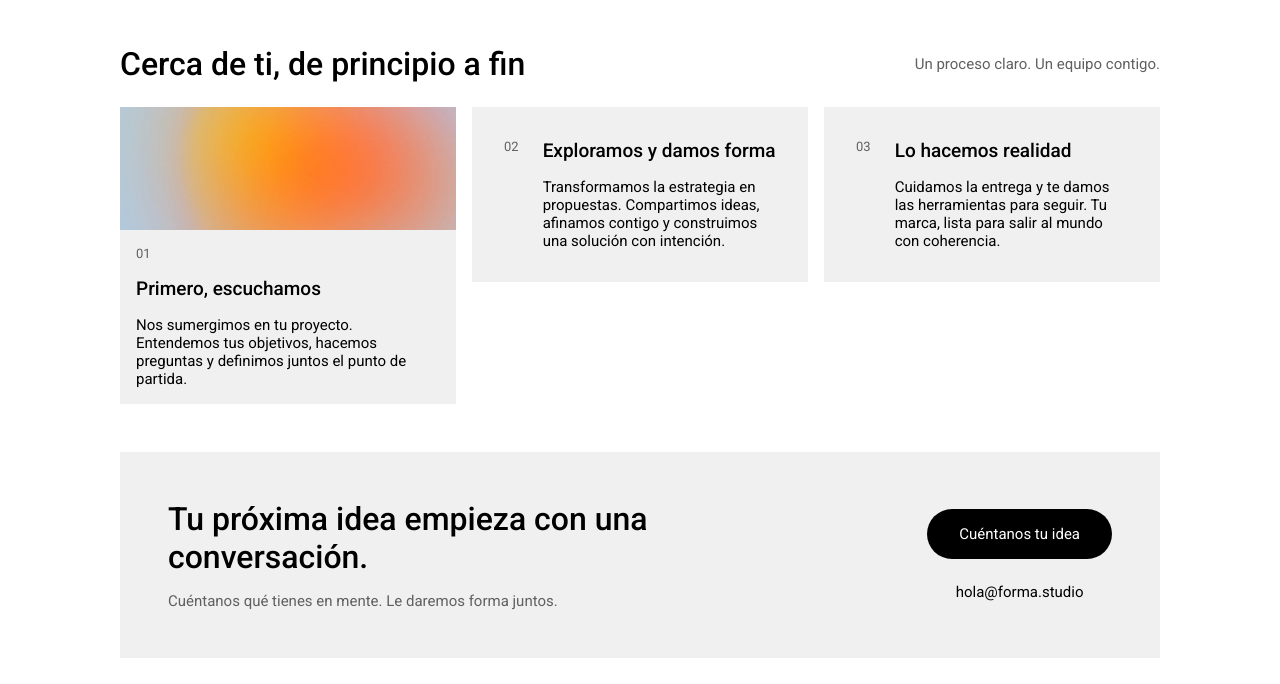
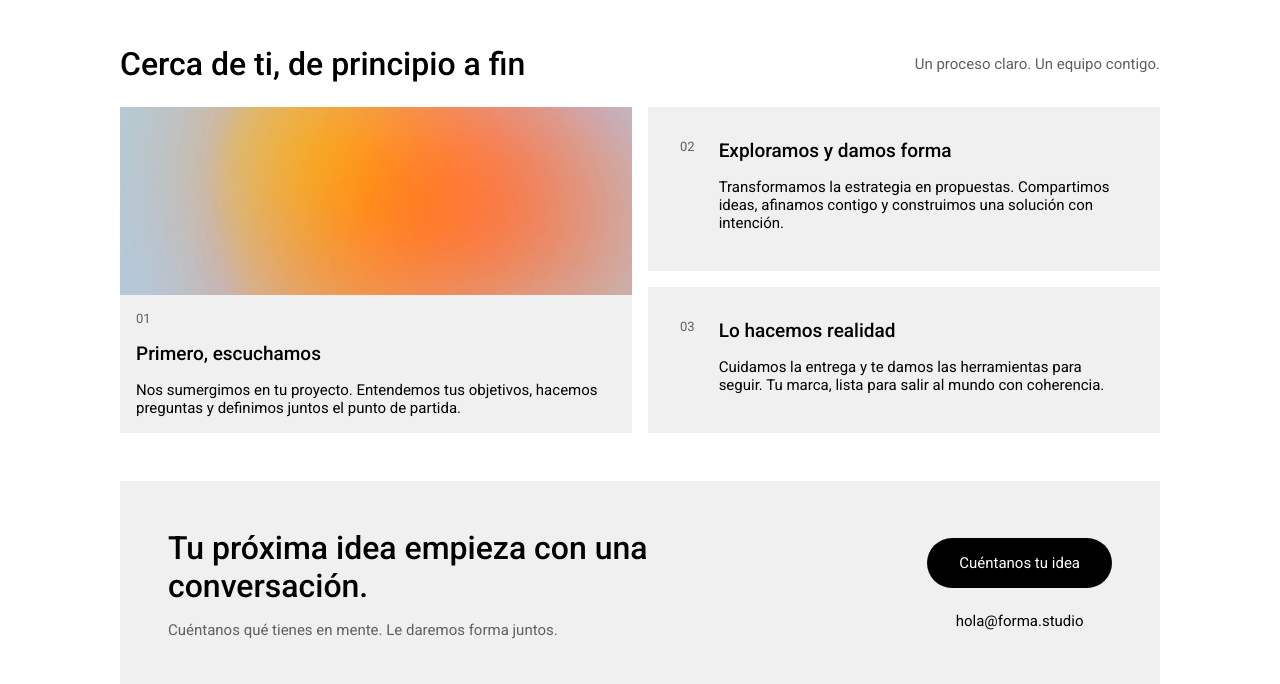
Before and after one commit to carmenmedranobravo/Carmen-Medrano---Dise-o-Web---Octubre-2026, a plain HTML site: page Clases/MaquetacionDificil/index.html in a window 1280 px wide. Shown: the part 2094-2778 px from the top of the page. Drawn offline with nearby package versions, Linux system fonts and the light colour scheme.

Commit message:
responsive de grid en el root

```diff
--- a/Clases/MaquetacionDificil/css/index.css
+++ b/Clases/MaquetacionDificil/css/index.css
@@ -14,6 +14,9 @@
     --space-m: 32px;
     --space-l: 48px;
     --space-xl: 64px;
+
+    /*Space*/
+    --grid2-2col: repeat(auto-fit, minmax(340px, 1fr));
 }
 
 * {
@@ -396,7 +399,7 @@ header {
 
 .trabajo__grid {
     display: grid;
-    grid-template-columns: repeat(auto-fit, minmax(300px, 1fr));
+    grid-template-columns: var(--grid2-2col);
     gap: var(--space-xs);
 }
 
```
